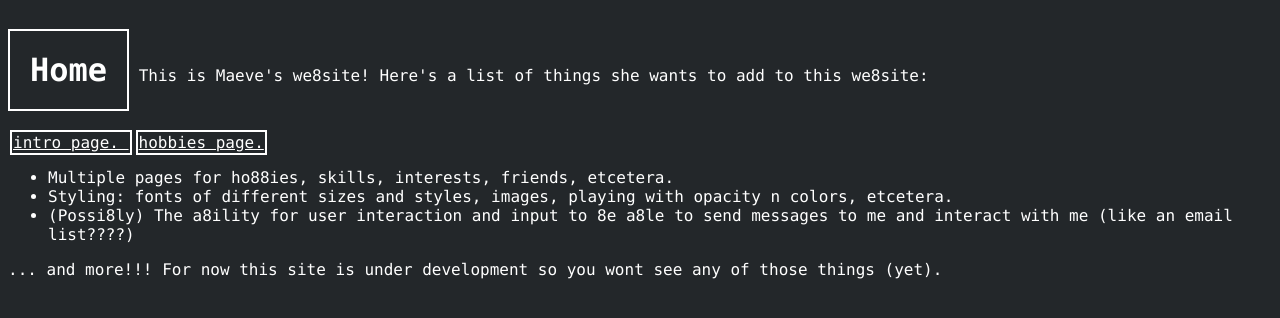
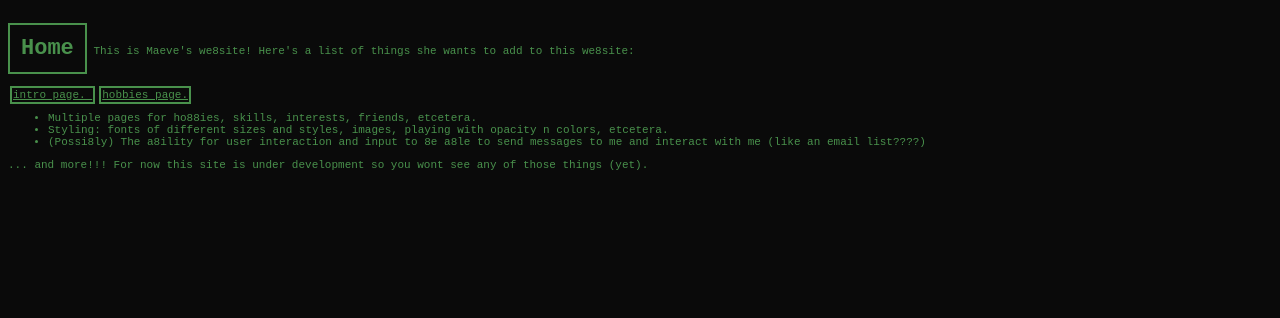
Before and after one commit to maemaemayday/maemaemayday.github.io, a plain HTML site: page index.html in a window 1280 px wide. Drawn offline with Linux system fonts and the light colour scheme.

Commit message:
changed styles w/ liam

```diff
--- a/stylesheet.css
+++ b/stylesheet.css
@@ -1,27 +1,28 @@
 h1 {
-    font-family: "Monaco", monospace;
-    color: white;
+    font-family: "Fira Code", monospace;
+    color: rgb(73, 145, 76);
     display: inline-block;
-    border: 2px solid white;
+    border: 2px solid rgb(73, 145, 76);
     width: auto;
-    padding: 20px;
+    padding: 0.86vw;
 }
 
 body {
-    font-family: "Monaco", monospace;
-    color: white;
-    background-color: rgba(35, 39, 42, 1);
+    font-family: "Fira Code", monospace;
+    font-size: 0.86vw;
+    color: rgb(73, 145, 76);
+    background-color: rgba(10, 10, 10, 1);
 }
 
 a {
-    font-family: "Monaco", monospace;
-    color: white;
+    font-family: "Fira Code", monospace;
+    color: rgb(73, 145, 76);
 }
 
 .linkButton {
-    font-family: "Monaco", monospace;
-    color: white;
-    border: 2px solid white;
+    font-family: "Fira Code", monospace;
+    color: rgb(73, 145, 76);
+    border: 2px solid rgb(73, 145, 76);
     margin: 2px;
     padding: 1px;
 }
```
